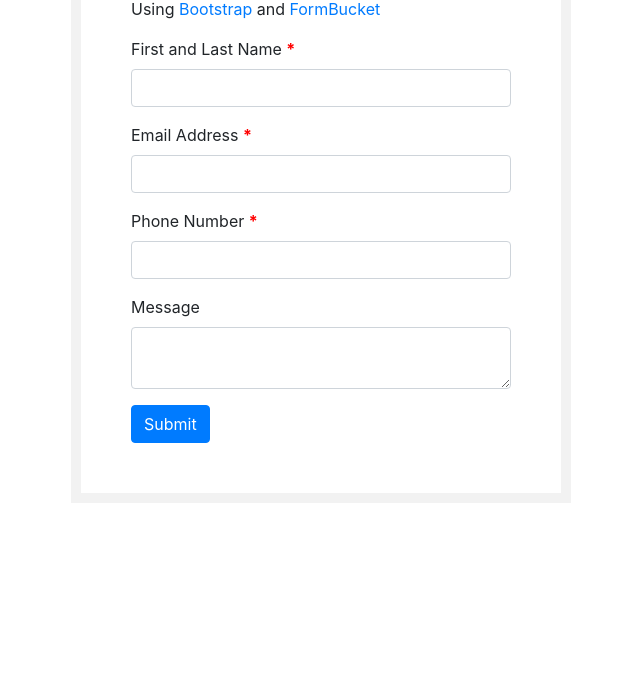
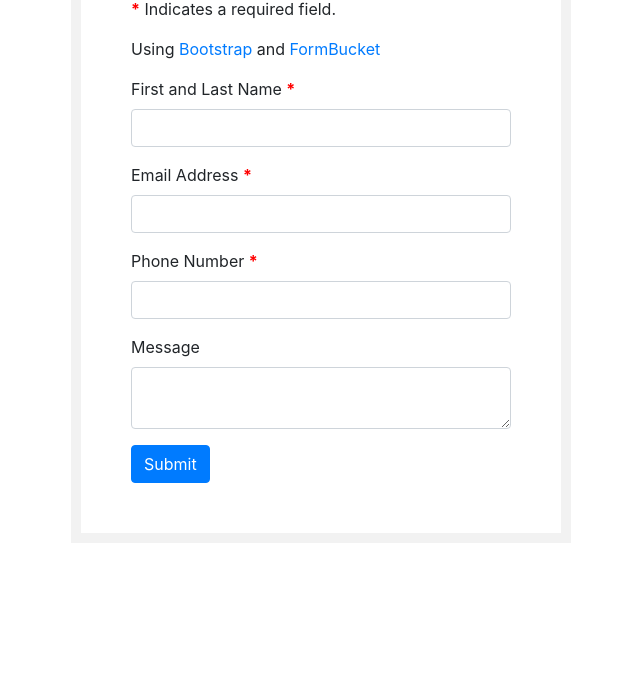
Before and after one commit to mm-schmidt/Lab-6-Practice-Test, a plain HTML site: page q1.html in a window 1280 px wide. Shown: the part 119-800 px from the top of the page, without its empty margins (319-959 px from the left). Drawn offline with nearby package versions, Linux system fonts and the light colour scheme.

Commit message:
Update q1.html

```diff
--- a/q1.html
+++ b/q1.html
@@ -26,6 +26,7 @@
             <div id="contact_markdown"></div>
             <div class="form-box">
                 <h1>Contact Me!</h1>
+                <p><span class="required">*</span> Indicates a required field.</p>
                 <p>Using <a href="https://getbootstrap.com">Bootstrap</a> and <a
                         href="https://www.formbucket.com">FormBucket</a></p>
 
```
